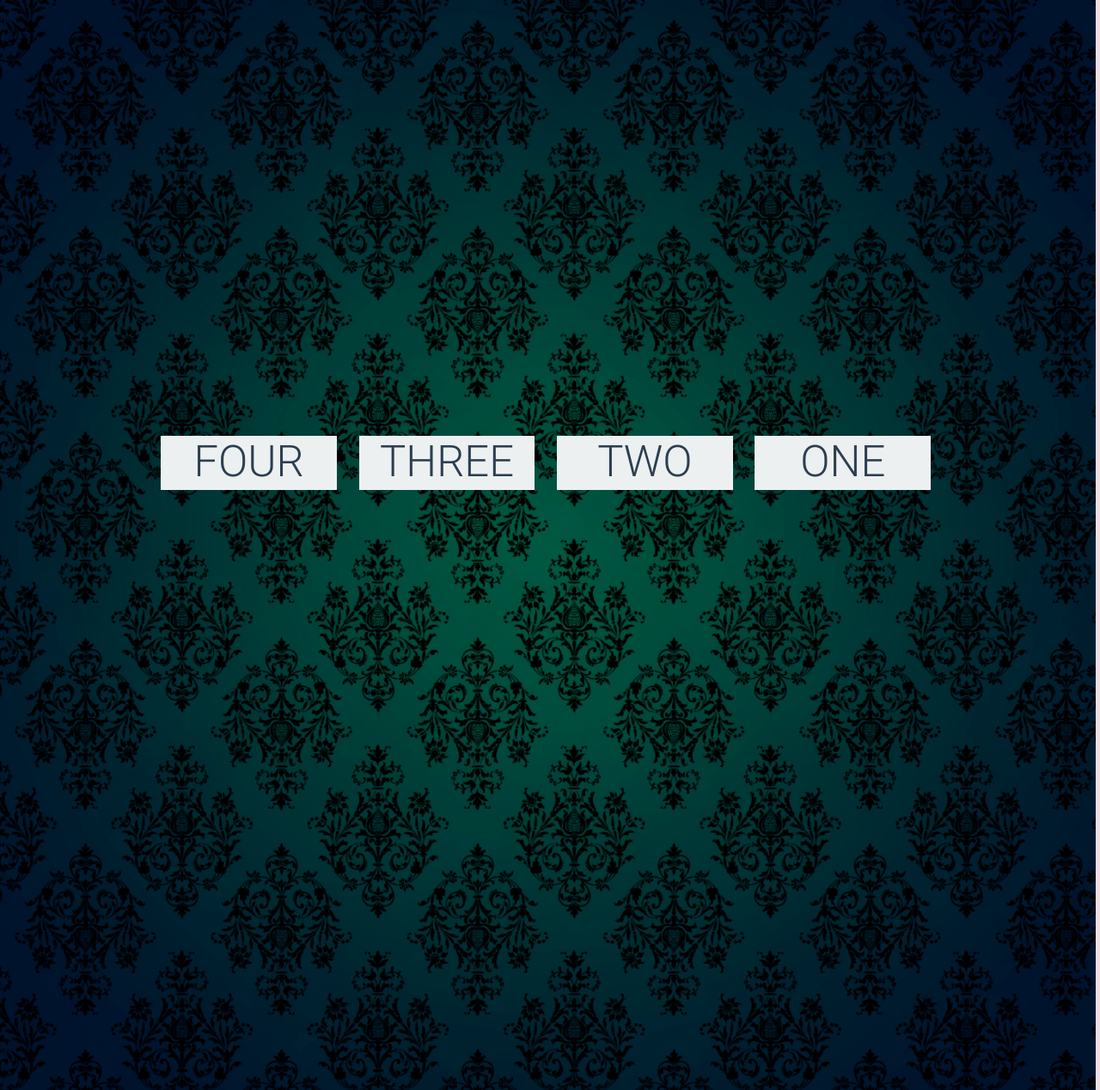
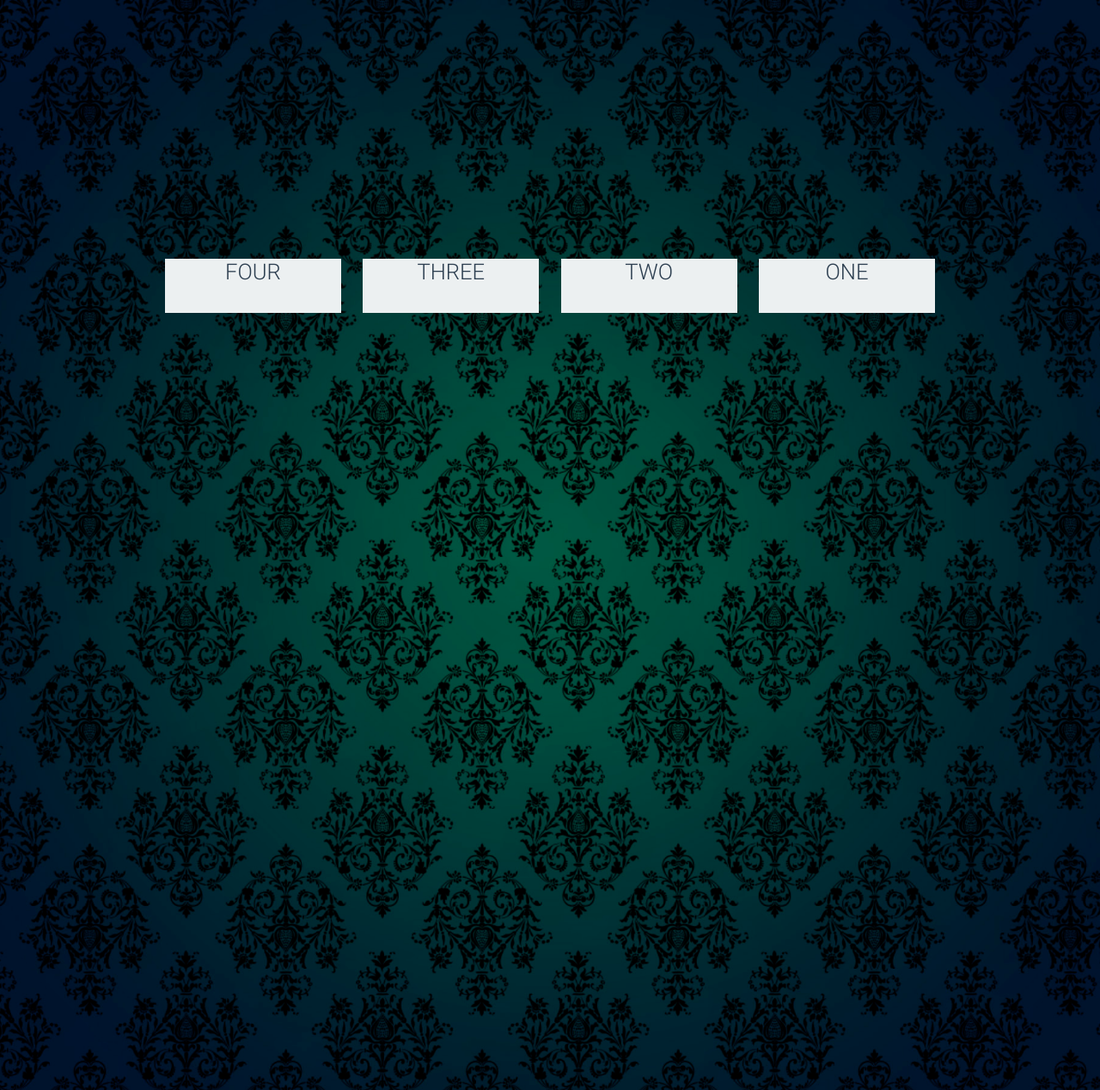
Before and after one commit to MrZtone/MrZtone.github.io, a PHP site: page / in a window 1280 px wide. Shown: the whole page at 86% size. Run offline with PHP 8.4, Linux system fonts and the light colour scheme.

Commit message:
Positioning improvement

```diff
--- a/four.css
+++ b/four.css
@@ -31,7 +31,7 @@
 		background-color: white;
 		position: absolute;
 		margin-left: 0vw;
-		margin-top: 0vh;
+		margin-top: 1vw;
 		margin-bottom: 0vh;
 
 }
@@ -46,7 +46,7 @@
 		padding-bottom: 2vh;
 
 		position: absolute;
-		margin-top: 15vw;
+		margin-top: 16vw;
 		margin-right: 4vw;
 		font-family: "Roboto Light";
 		font-size: 1vw;
@@ -63,7 +63,7 @@
 	padding-bottom: 2vh;
 	position: absolute;
 	margin-left: 20vw;
-	margin-top: 15vw;
+	margin-top: 16vw;
 	background-color: white;
 
 
--- a/script.js
+++ b/script.js
@@ -3,6 +3,7 @@ var extendend =false;
 // ***************BUTTONS******************
 
 // http://mrztone.github.io/
+
 $(document).ready(function(){
 document.getElementById("ONE").addEventListener('click', function(e){
 	$("#main").load("http://mrztone.github.io/one.html");
@@ -60,7 +61,7 @@ function showPage()
 		{
 			var height= 100-i;
 			var heightstring= height+"vh";
-			var margn=93-i;
+			var margn=91-i;
 			var margnstring=margn+"vh";
 
 			bckgrnd.style.height = heightstring;
@@ -74,8 +75,8 @@ function showPage()
 				innerinterval = setInterval(function()
 				{
 					height= 100-i;
-					heightstring= height+"vh";
-					margn=93-i;
+					heightstring= height+"%";
+					margn=91-i;
 					margnstring=margn+"vh";
 
 					bckgrnd.style.height = heightstring;
--- a/stil.css
+++ b/stil.css
@@ -1,7 +1,7 @@
 body
 {
-	background-color:#efdfe4;
-
+	background-color: #ecf0f1;
+	margin: 0;
 	height: 1200px;
 }
 
@@ -23,11 +23,10 @@ body
 
 #start
 {
-	width: 100vw;
-	height: 100vh;
+	width: 100%;
+	height: 100%;
 	position: fixed;
-	margin-left: -1vw;
-	margin-top: -8px;
+
 	background-color: #330033;
     background: url('oldtimey.jpg') no-repeat center center fixed;
     -moz-background-size: cover;
@@ -41,9 +40,11 @@ body
 #allbuttons
 {
 	width: 72vw;
-	height: 7vh;
+	height: 2vw;
 	position: absolute;
-	margin-top: 40vh;
+	padding-top: 0.5vw;
+	padding-bottom: 0.5vw;
+	margin-top: 23vw;
 	margin-right: 14vw;
 	margin-left: 14vw;
 }
@@ -61,7 +62,7 @@ body
 	cursor: pointer;
 	background-color: #ecf0f1;
 
-	font-size: 4vh;
+	font-size: 2vw;
 }
 
 .butn p
```
